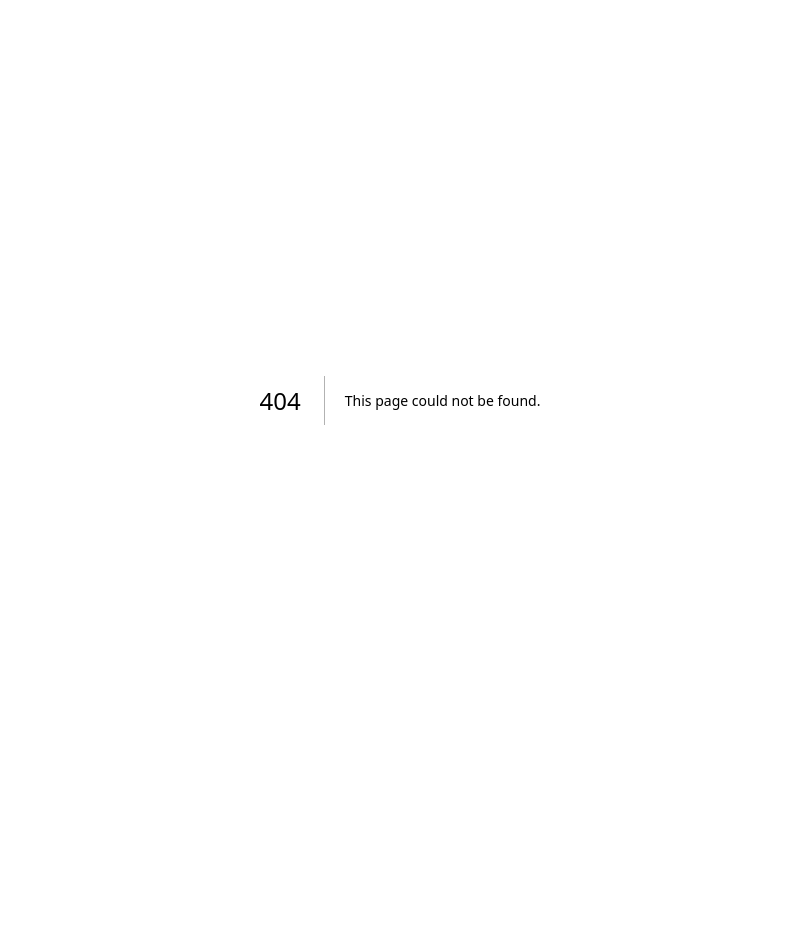
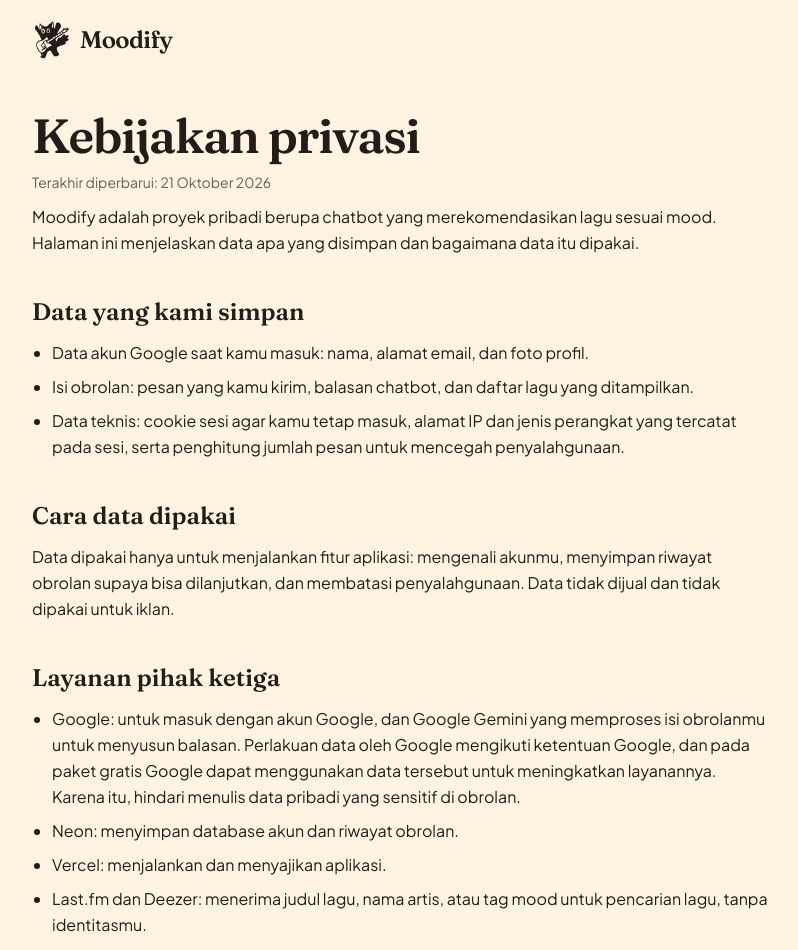
Before and after one commit to dindaatikah211/moodify, a Next.js app: page /privacy in a window 1280 px wide. Before the commit this address had no page. Shown: the top 950 px of the page, without its empty margins (240-1038 px from the left). Before the commit the page ends 800 px from the top, so only its background shows below. Built offline with nearby package versions, Linux system fonts and the light colour scheme.

Commit message:
feat(legal): add privacy policy page and footer link

```diff
--- /dev/null
+++ b/src/app/privacy/page.tsx
@@ -0,0 +1,8 @@
+import type { Metadata } from "next";
+import PrivacyPage from "@/features/legal/components/PrivacyPage";
+
+export const metadata: Metadata = { title: "Kebijakan privasi" };
+
+export default function PrivacyRoute() {
+  return <PrivacyPage />;
+}
--- a/src/features/landing/components/LandingFooter.tsx
+++ b/src/features/landing/components/LandingFooter.tsx
@@ -1,9 +1,14 @@
+import Link from "next/link";
+import { PRIVACY_COPY } from "@/features/legal/constants/PrivacyContent";
 import { LANDING_COPY } from "../constants/LandingUi";
 
 export default function LandingFooter() {
   return (
-    <footer className="mt-16 flex flex-col gap-1 border-t border-border py-8 text-sm text-muted-foreground">
+    <footer className="mt-16 flex flex-col gap-2 border-t border-border py-8 text-sm text-muted-foreground">
       <span>{LANDING_COPY.footer}</span>
+      <Link href="/privacy" className="w-fit underline underline-offset-4 hover:text-foreground">
+        {PRIVACY_COPY.linkLabel}
+      </Link>
     </footer>
   );
 }
--- /dev/null
+++ b/src/features/legal/components/PrivacyPage.tsx
@@ -0,0 +1,48 @@
+import Link from "next/link";
+import CatMark from "@/shared/components/commons/CatMark";
+import { APP_NAME } from "@/shared/constants/Site";
+import { PRIVACY_COPY, PRIVACY_SECTIONS } from "../constants/PrivacyContent";
+
+export default function PrivacyPage() {
+  return (
+    <div className="mx-auto w-full max-w-3xl px-4 pb-16">
+      <header className="py-5">
+        <Link href="/" className="flex w-fit items-center gap-2">
+          <CatMark size={40} />
+          <span className="font-heading text-2xl font-semibold tracking-tight">{APP_NAME}</span>
+        </Link>
+      </header>
+      <main className="flex flex-col gap-10 pt-8">
+        <div className="flex flex-col gap-3">
+          <h1 className="font-heading text-4xl font-semibold tracking-tight sm:text-5xl">
+            {PRIVACY_COPY.title}
+          </h1>
+          <p className="text-sm text-muted-foreground">{PRIVACY_COPY.updatedAt}</p>
+          <p className="max-w-prose leading-relaxed">{PRIVACY_COPY.intro}</p>
+        </div>
+        {PRIVACY_SECTIONS.map(({ title, text, items }) => (
+          <section key={title} className="flex flex-col gap-3">
+            <h2 className="font-heading text-2xl font-semibold">{title}</h2>
+            {text && <p className="max-w-prose leading-relaxed">{text}</p>}
+            {items && (
+              <ul className="flex max-w-prose list-disc flex-col gap-2 pl-5 leading-relaxed">
+                {items.map((item) => (
+                  <li key={item}>{item}</li>
+                ))}
+              </ul>
+            )}
+          </section>
+        ))}
+        <p className="max-w-prose leading-relaxed">
+          {PRIVACY_COPY.contactLabel}{" "}
+          <a
+            href={`mailto:${PRIVACY_COPY.contactEmail}`}
+            className="underline underline-offset-4"
+          >
+            {PRIVACY_COPY.contactEmail}
+          </a>
+        </p>
+      </main>
+    </div>
+  );
+}
--- /dev/null
+++ b/src/features/legal/constants/PrivacyContent.ts
@@ -0,0 +1,48 @@
+import { APP_NAME } from "@/shared/constants/Site";
+import type { PrivacySection } from "../types/Privacy";
+
+export const PRIVACY_COPY = {
+  linkLabel: "Kebijakan privasi",
+  title: "Kebijakan privasi",
+  updatedAt: "Terakhir diperbarui: 21 Oktober 2026",
+  intro: `${APP_NAME} adalah proyek pribadi berupa chatbot yang merekomendasikan lagu sesuai mood. Halaman ini menjelaskan data apa yang disimpan dan bagaimana data itu dipakai.`,
+  contactLabel: "Pertanyaan atau permintaan penghapusan data:",
+  contactEmail: "dindaatikahh@gmail.com",
+} as const;
+
+export const PRIVACY_SECTIONS: readonly PrivacySection[] = [
+  {
+    title: "Data yang kami simpan",
+    items: [
+      "Data akun Google saat kamu masuk: nama, alamat email, dan foto profil.",
+      "Isi obrolan: pesan yang kamu kirim, balasan chatbot, dan daftar lagu yang ditampilkan.",
+      "Data teknis: cookie sesi agar kamu tetap masuk, alamat IP dan jenis perangkat yang tercatat pada sesi, serta penghitung jumlah pesan untuk mencegah penyalahgunaan.",
+    ],
+  },
+  {
+    title: "Cara data dipakai",
+    text: "Data dipakai hanya untuk menjalankan fitur aplikasi: mengenali akunmu, menyimpan riwayat obrolan supaya bisa dilanjutkan, dan membatasi penyalahgunaan. Data tidak dijual dan tidak dipakai untuk iklan.",
+  },
+  {
+    title: "Layanan pihak ketiga",
+    items: [
+      "Google: untuk masuk dengan akun Google, dan Google Gemini yang memproses isi obrolanmu untuk menyusun balasan. Perlakuan data oleh Google mengikuti ketentuan Google, dan pada paket gratis Google dapat menggunakan data tersebut untuk meningkatkan layanannya. Karena itu, hindari menulis data pribadi yang sensitif di obrolan.",
+      "Neon: menyimpan database akun dan riwayat obrolan.",
+      "Vercel: menjalankan dan menyajikan aplikasi.",
+      "Last.fm dan Deezer: menerima judul lagu, nama artis, atau tag mood untuk pencarian lagu, tanpa identitasmu.",
+      "Spotify dan YouTube Music: hanya dibuka lewat tautan pencarian di tab baru. Aplikasi ini tidak terhubung ke akun Spotify atau YouTube-mu.",
+    ],
+  },
+  {
+    title: "Penyimpanan dan penghapusan",
+    text: "Data disimpan selama akunmu dipakai. Kamu dapat meminta penghapusan akun beserta seluruh riwayat obrolanmu lewat kontak di bawah, dan permintaan itu akan diproses dalam waktu yang wajar.",
+  },
+  {
+    title: "Keamanan",
+    text: "Koneksi ke aplikasi dienkripsi dan akses ke database dibatasi. Meski begitu, tidak ada sistem yang sepenuhnya bebas risiko, jadi kami tidak dapat menjamin keamanan mutlak.",
+  },
+  {
+    title: "Perubahan kebijakan",
+    text: "Kebijakan ini dapat diperbarui. Tanggal pembaruan terakhir selalu tercantum di bagian atas halaman ini.",
+  },
+];
--- /dev/null
+++ b/src/features/legal/types/Privacy.ts
@@ -0,0 +1,5 @@
+export type PrivacySection = {
+  readonly title: string;
+  readonly text?: string;
+  readonly items?: readonly string[];
+};
```
